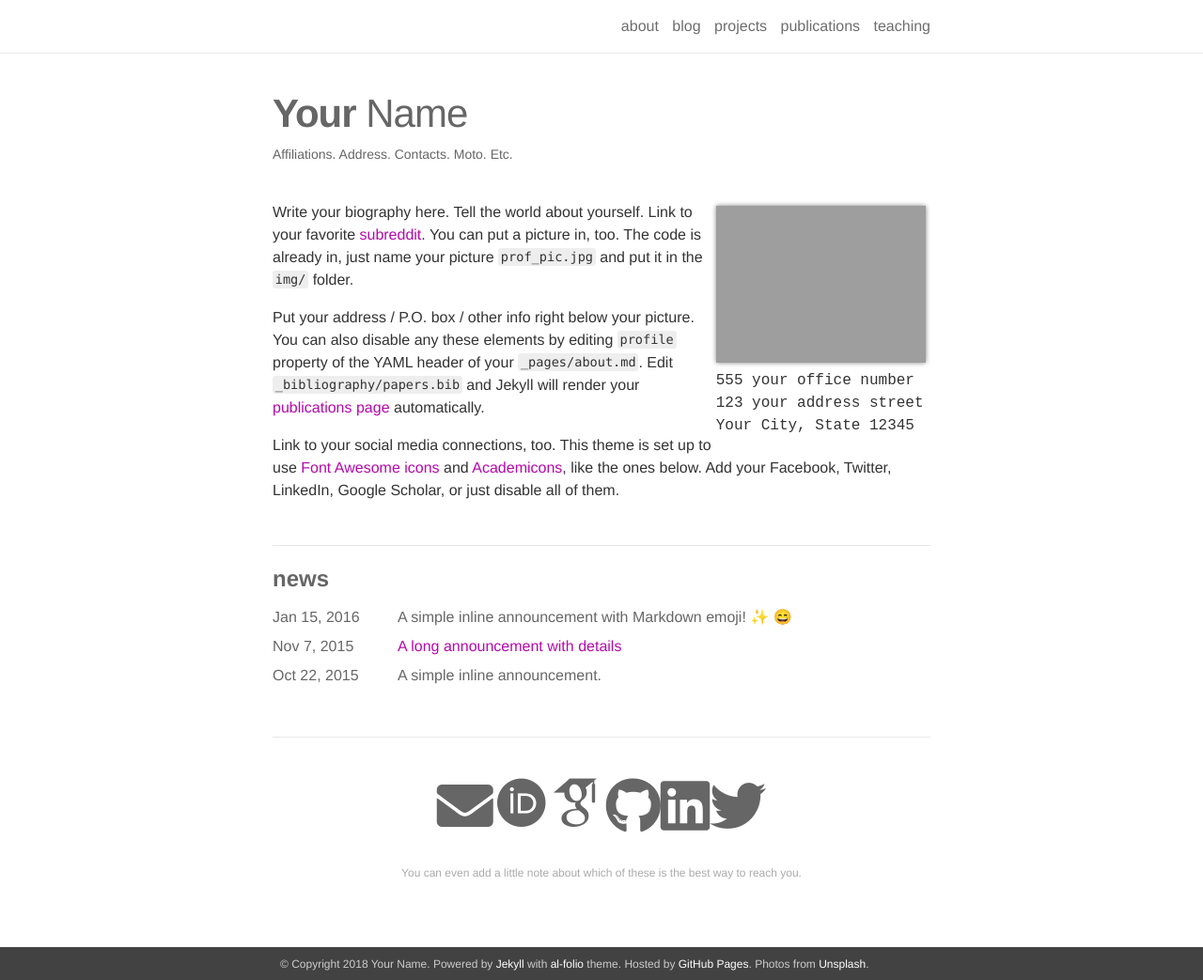
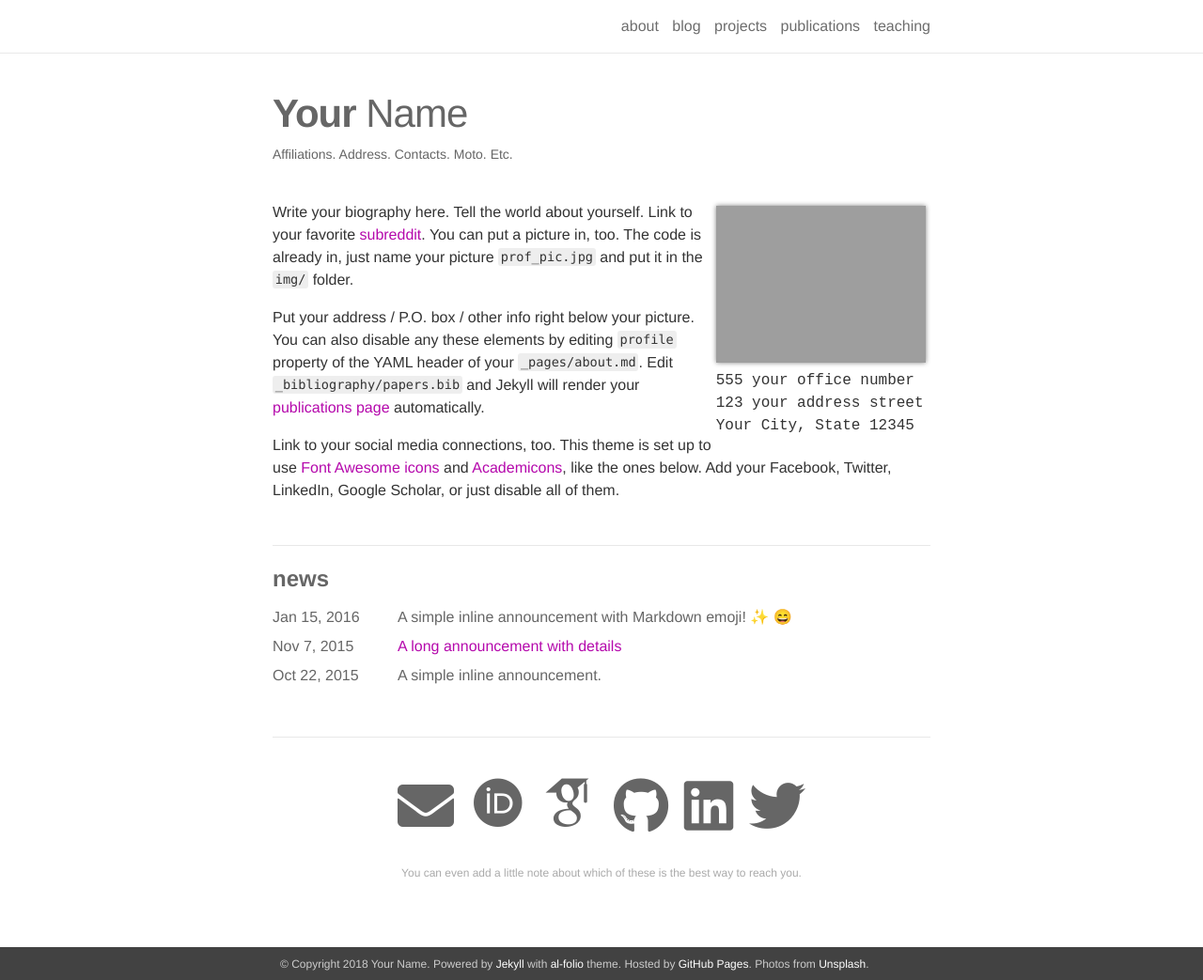
Before and after one commit to nsidere/nsidere.github.io, a Jekyll site: the page built from _pages/about.md, in a window 1280 px wide and 1043 px high. Shown: the whole window at 94% size. Built offline with Jekyll 4.4.1, drawn with Linux system fonts in a browser that asks for light colours; nearby versions of some CDN libraries; emoji names are drawn with the system emoji font; some web fonts are replaced.

Commit message:
Fix whitespace

```diff
--- a/_includes/social.html
+++ b/_includes/social.html
@@ -1,12 +1,12 @@
 <div class="social">
   <span class="contacticon center">
-    {%- if site.email -%}<a href="mailto:{{ site.email | encode_email }}"><i class="fas fa-envelope"></i></a>{%- endif -%}
-    {%- if site.orcid_id -%}<a href="https://orcid.org/{{ site.orcid_id }}" target="_blank" title="ORCID"><i class="ai ai-orcid"></i></a>{%- endif -%}
-    {%- if site.scholar_userid -%}<a href="https://scholar.google.com/citations?user={{ site.scholar_userid }}" target="_blank" title="Google Scholar"><i class="ai ai-google-scholar"></i></a>{%- endif -%}
-    {%- if site.github_username -%}<a href="https://github.com/{{ site.github_username }}" target="_blank" title="GitHub"><i class="fab fa-github"></i></a>{%- endif -%}
-    {%- if site.linkedin_username -%}<a href="https://www.linkedin.com/in/{{ site.linkedin_username }}" target="_blank" title="LinkedIn"><i class="fab fa-linkedin"></i></a>{%- endif -%}
-    {%- if site.twitter_username -%}<a href="https://twitter.com/{{ site.twitter_username }}" target="_blank" title="Twitter"><i class="fab fa-twitter"></i></a>{%- endif -%}
-    {%- if site.strava_userid -%}<a href="https://www.strava.com/athletes/{{ site.strava_userid }}" target="_blank" title="Strava"><i class="fab fa-strava"></i></a>{%- endif -%}
+    {% if site.email %}<a href="mailto:{{ site.email | encode_email }}"><i class="fas fa-envelope"></i></a>{% endif %}
+    {% if site.orcid_id %}<a href="https://orcid.org/{{ site.orcid_id }}" target="_blank" title="ORCID"><i class="ai ai-orcid"></i></a>{% endif %}
+    {% if site.scholar_userid %}<a href="https://scholar.google.com/citations?user={{ site.scholar_userid }}" target="_blank" title="Google Scholar"><i class="ai ai-google-scholar"></i></a>{% endif %}
+    {% if site.github_username %}<a href="https://github.com/{{ site.github_username }}" target="_blank" title="GitHub"><i class="fab fa-github"></i></a>{% endif %}
+    {% if site.linkedin_username %}<a href="https://www.linkedin.com/in/{{ site.linkedin_username }}" target="_blank" title="LinkedIn"><i class="fab fa-linkedin"></i></a>{% endif %}
+    {% if site.twitter_username %}<a href="https://twitter.com/{{ site.twitter_username }}" target="_blank" title="Twitter"><i class="fab fa-twitter"></i></a>{% endif %}
+    {% if site.strava_userid %}<a href="https://www.strava.com/athletes/{{ site.strava_userid }}" target="_blank" title="Strava"><i class="fab fa-strava"></i></a>{% endif %}
   </span>
 
   <div class="col three caption">
```
